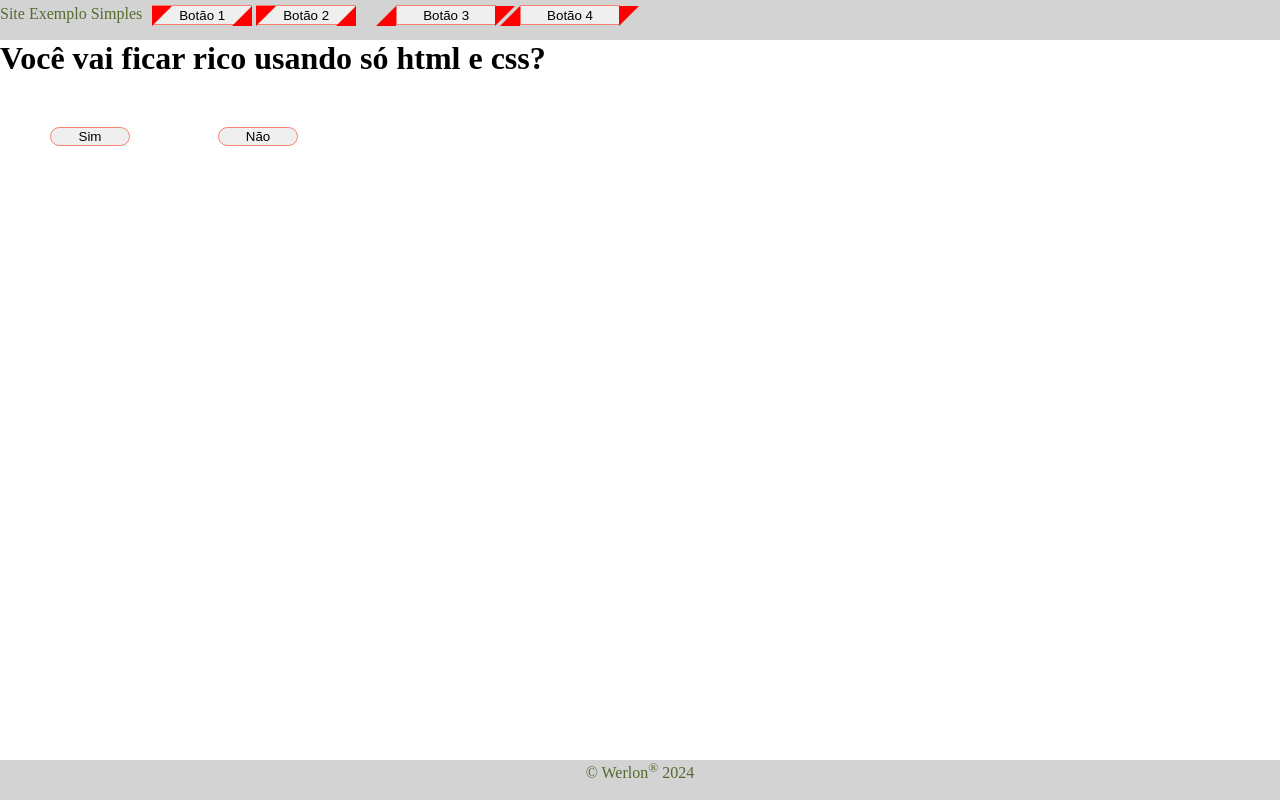
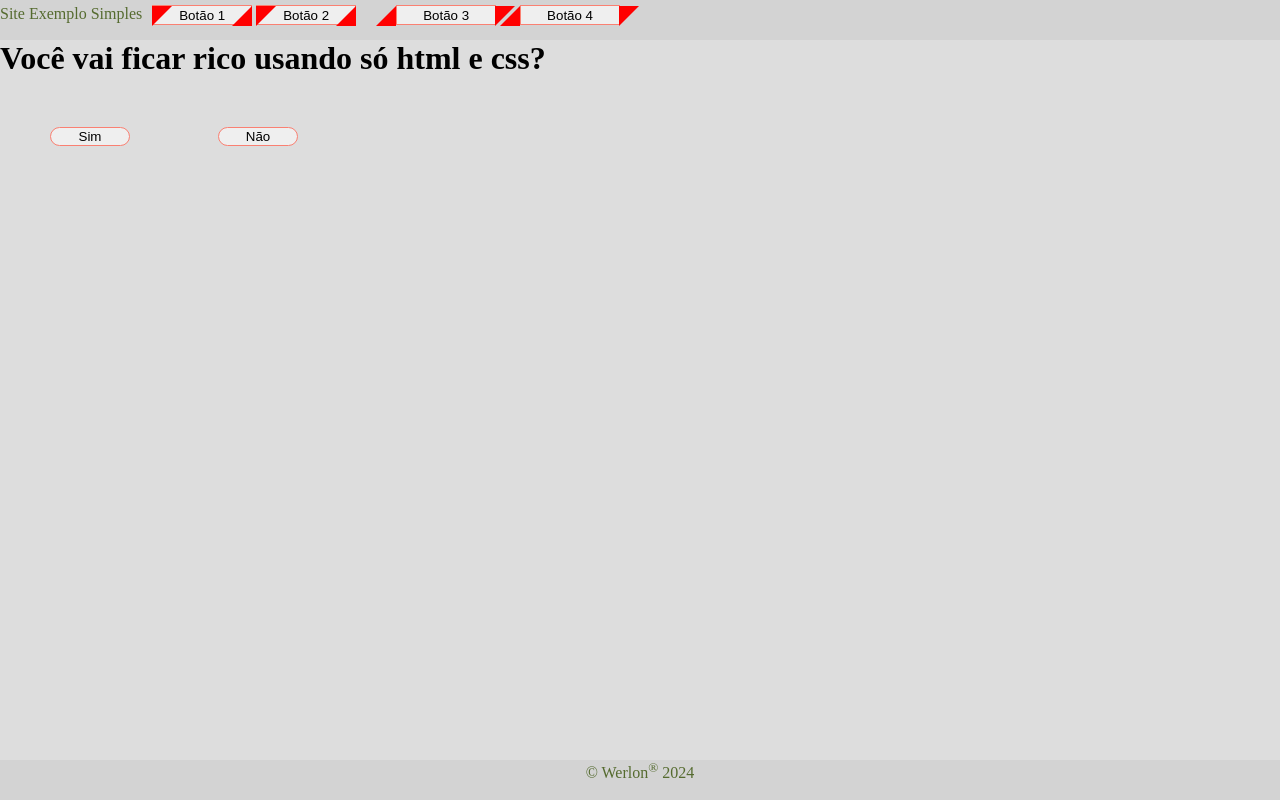
Before and after one commit to werlon/site-simples, a plain HTML site: page index.html in a window 1280 px wide. Drawn offline with Linux system fonts and the light colour scheme.

Commit message:
Alterando cor do fundo

```diff
--- a/css/styles.css
+++ b/css/styles.css
@@ -1,5 +1,9 @@
 * {
     margin: 0;
+}
+
+body{
+    background-color: #ddd;
 }
 
 .header {
```
